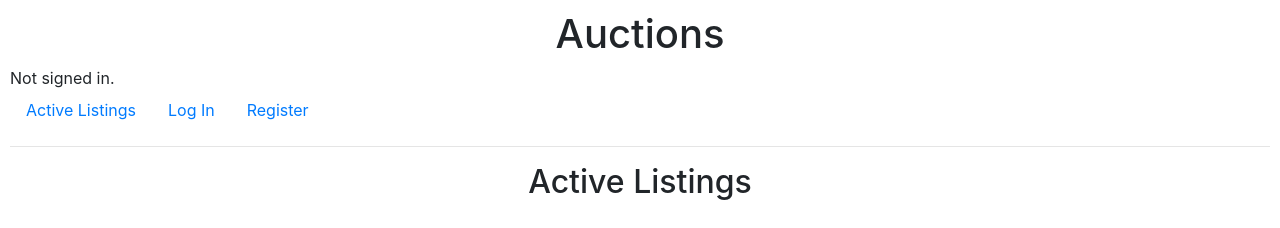
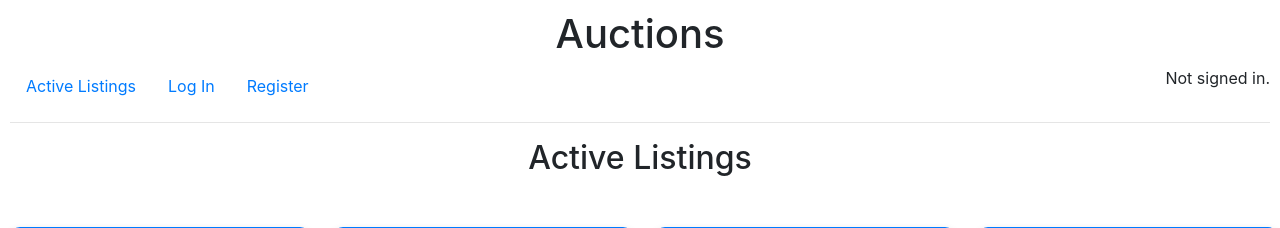
Before and after one commit to jotasenator/project2, a Django app: page / in a window 1280 px wide. Shown: the top 228 px of the page. Run offline with Django 3.2, Linux system fonts and the light colour scheme; data comes from the database, SQL or seed files in the repository; both versions use the stored data as it was after the commit; some libraries are stand-ins or nearby versions.

Commit message:
Place loggin name to the right

```diff
--- a/auctions/static/auctions/styles.css
+++ b/auctions/static/auctions/styles.css
@@ -196,3 +196,7 @@ ul.list-group a {
   text-align: right;
   float: right;
 }
+
+.user-loggin {
+  float: right;
+}
--- a/auctions/templates/auctions/layout.html
+++ b/auctions/templates/auctions/layout.html
@@ -19,7 +19,7 @@
   </head>
   <body>
     <h1>Auctions</h1>
-    <div>
+    <div class="user-loggin">
       {% if user.is_authenticated %}
       Signed in as
       <strong>{{ user.username }}</strong>.
```
Also changed, not shown: db.sqlite3.
